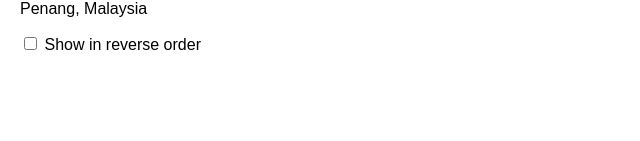
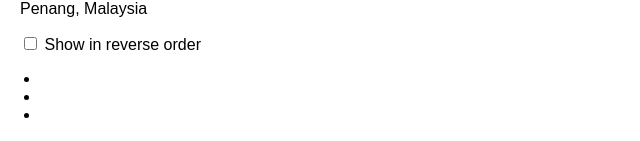
Before and after one commit to zelitosaide/react-js-course, a React (Create React App) app: page / in a window 1280 px wide. Shown: the part 2760-2901 px from the top of the page, without its empty margins (0-640 px from the left). Before the commit the page ends 2834 px from the top, so only its background shows below. Built offline with nearby package versions, Linux system fonts and the light colour scheme.

Commit message:
Preserving and Resetting State

```diff
--- a/src/learn/learn-react/managing-state/preserving-and-resetting-state/challenges/fix-misplaced-state-in-the-list.js
+++ b/src/learn/learn-react/managing-state/preserving-and-resetting-state/challenges/fix-misplaced-state-in-the-list.js
@@ -1,4 +1,6 @@
 import { useState } from "react";
+
+import { contactsV2 } from "../../../../../data/data";
 
 /**
  * Challenge 5 of 5: Fix misplaced state in the list
@@ -19,6 +21,8 @@ export default function Index() {
 function ContactList() {
   const [reverse, setReverse] = useState(false);
 
+  const displayedContacts = [...contactsV2];
+
   return (
     <>
       <label style={{ display: "block" }}>
@@ -31,6 +35,17 @@ function ContactList() {
         />{" "}
         Show in reverse order
       </label>
+      <ul>
+        {displayedContacts.map(function (contact) {
+          return (
+            <li key={contact.id}>
+              <Contact contact={contact} />
+            </li>
+          );
+        })}
+      </ul>
     </>
   );
 }
+
+function Contact({ contact }) {}
```
